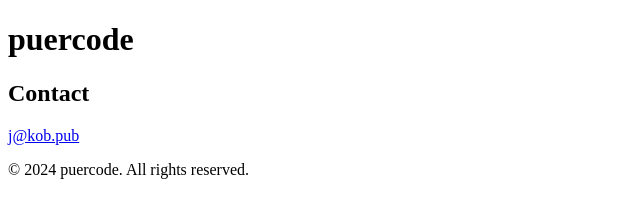
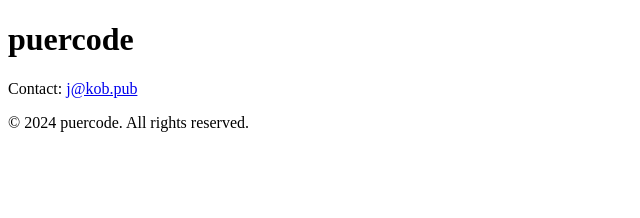
Before and after one commit to jkopb/jkopb.github.io, a plain HTML site: page index.html in a window 1280 px wide. Shown: the whole page, without its empty margins (0-640 px from the left). Drawn offline with Linux system fonts and the light colour scheme.

Commit message:
update email styling

```diff
--- a/index.html
+++ b/index.html
@@ -3,7 +3,7 @@
 <head>
     <meta charset="UTF-8">
     <meta name="viewport" content="width=device-width, initial-scale=1.0">
-    <title>Puercode</title>
+    <title>puercode</title>
 </head>
 <body>
     <header>
@@ -11,8 +11,7 @@
     </header>
     <main>
         <section>
-            <h2>Contact</h2>
-            <p><a href="&#109;&#97;&#105;&#108;&#116;&#111;&#58;j&#64;kob&#46;pub">j&#64;kob&#46;pub</a></p>
+            <p>Contact: <a href="&#109;&#97;&#105;&#108;&#116;&#111;&#58;j&#64;kob&#46;pub">j&#64;kob&#46;pub</a></p>
         </section>
     </main>
     <footer>
```
